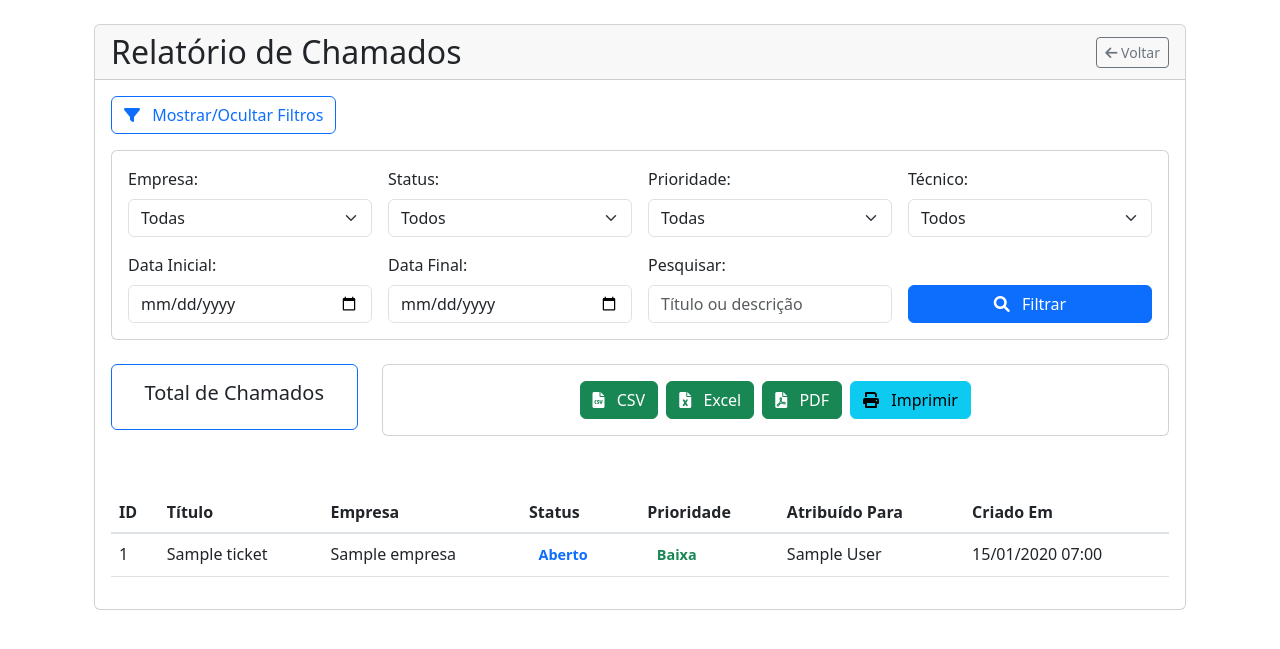
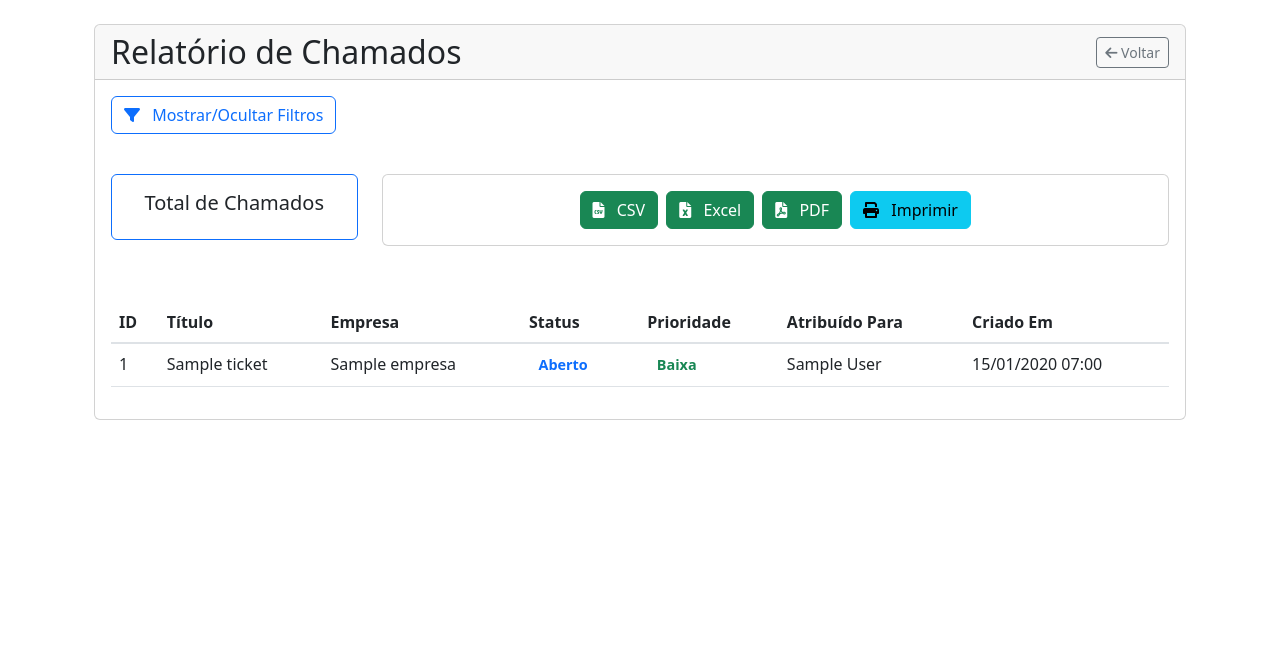
Before and after one commit to marques823/helpdesk, a Django app: page /tickets/relatorios/tickets/ in a window 1280 px wide. Shown: the part 56-705 px from the top of the page. Run offline with Django 5.2, Linux system fonts and the light colour scheme; a user stored in the database is signed in; tables that the repository leaves empty hold one stand-in row (values such as "Sample post"); parts of the project's set-up code (start-up, migrations or seed data) failed here and were passed over.

Commit message:
Corrigido hover na página Relatório de Chamados e deixado filtro escondido por padrão

```diff
--- a/tickets/templates/tickets/relatorio_tickets.html
+++ b/tickets/templates/tickets/relatorio_tickets.html
@@ -18,11 +18,11 @@
         <div class="card-body">
             <!-- Filtros -->
             <div class="mb-4">
-                <button class="btn btn-outline-primary mb-3" type="button" data-bs-toggle="collapse" data-bs-target="#collapseFilters" aria-expanded="true" aria-controls="collapseFilters">
+                <button class="btn btn-outline-primary mb-3" type="button" data-bs-toggle="collapse" data-bs-target="#collapseFilters" aria-expanded="false" aria-controls="collapseFilters">
                     <i class="fas fa-filter me-2"></i> Mostrar/Ocultar Filtros
                 </button>
 
-                <div class="collapse show" id="collapseFilters">
+                <div class="collapse" id="collapseFilters">
                     <div class="card card-body">
                         <form method="get" id="report-form" class="row g-3">
                             <div class="col-md-3 col-sm-6">
@@ -298,6 +298,12 @@
 
 {% block styles %}
 <style>
+    /* Reset inicial para remover todas as transições/movimentos */
+    * {
+        transition: none !important;
+        transform: none !important;
+    }
+
     .table th {
         position: sticky;
         top: 0;
@@ -305,10 +311,12 @@
         border-bottom: 2px solid var(--bs-border-color);
     }
 
+    /* Removido o efeito hover
     .chamado-row:hover {
         background-color: rgba(var(--bs-primary-rgb), 0.1);
         transition: background-color 0.2s;
     }
+    */
 
     @media print {
         .btn, form, .pagination, nav, .collapse, .collapseFilters {
```
